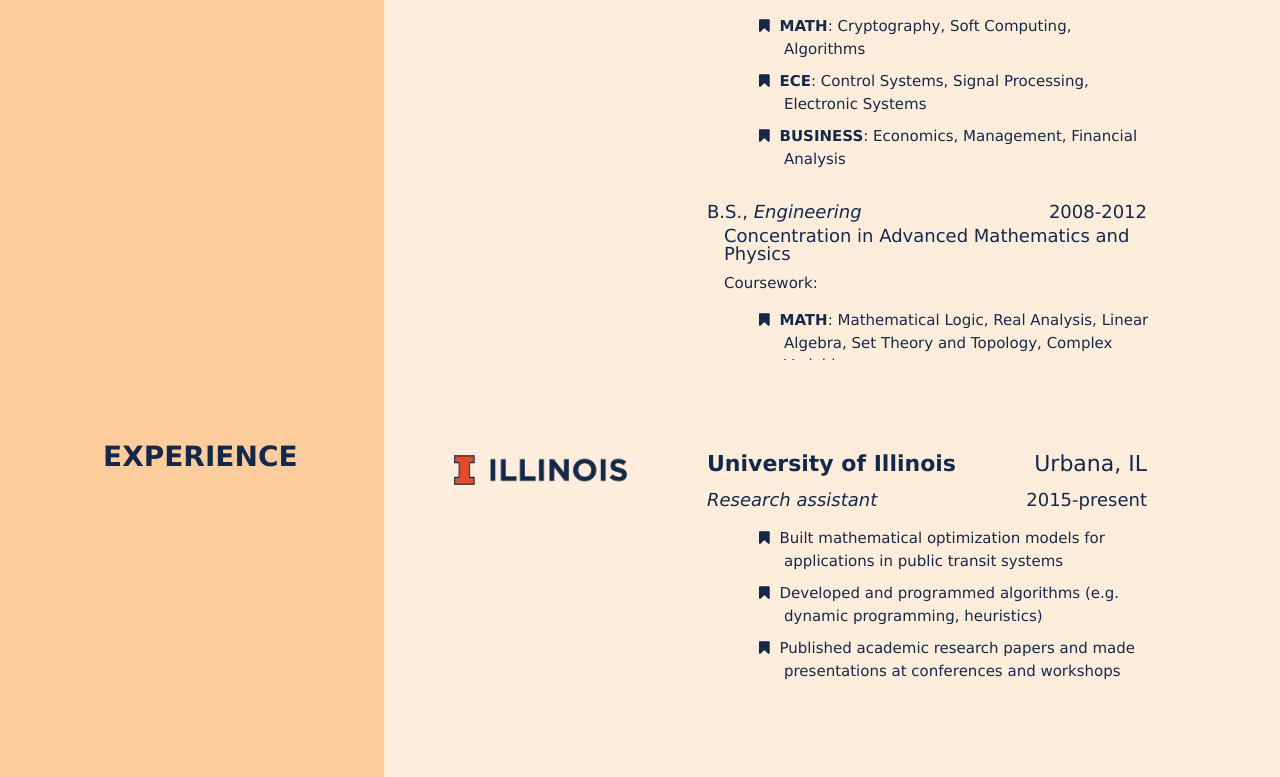
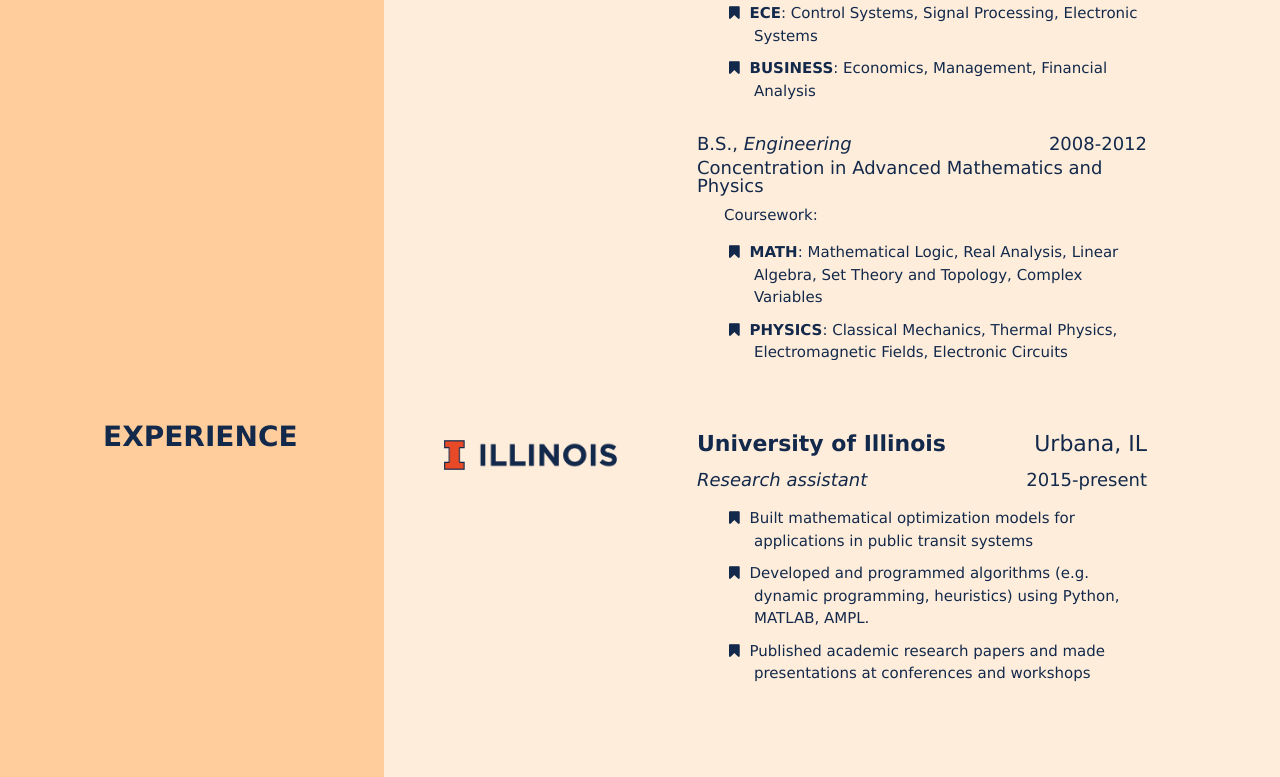
Before and after one commit to apetit12/Website, a plain HTML site: page education.htm in a window 1280 px wide. Shown: the part 820-1597 px from the top of the page. Drawn offline with Linux system fonts and the light colour scheme.

Commit message:
edited about tab content and layout

```diff
--- a/css/EducationStyle.css
+++ b/css/EducationStyle.css
@@ -52,9 +52,9 @@ img {
 }
 
 .education-content {
-  padding-left: 310px;
+  padding-left: 300px;
   padding-right: 120px;
-  padding-top: 30px;
+  padding-top: 10px;
 }
 
 .education-course {
@@ -66,7 +66,7 @@ img {
 .education-coursework {
   font-size: 15px;
   padding-top: 10px;
-  padding-left: 20px;
+  padding-left: 30px;
 }
 
 .education-coursework-list {
@@ -79,7 +79,7 @@ img {
 
 .education-coursework-list li {
   margin-bottom: 10px;
-  padding-left: 40px;
+  padding-left: 20px;
 }
 
 .education-coursework-list li:before {
@@ -94,7 +94,7 @@ img {
 
 /* Create two unequal columns that floats next to each other */
 .education-div-title{
-  margin-top: 80px;
+  margin-top: 50px;
   margin-left: 90px;
   font-size: 28px;
 }
@@ -133,8 +133,8 @@ img {
 
 .education-right img {
   float: left;
-  padding-top: 90px;
-  padding-left: 60px;
+  padding-top: 70px;
+  padding-left: 50px;
 }
 
 /* Clear floats after the columns */
@@ -175,3 +175,14 @@ img {
   background-color: transparent;
   text-decoration: none;
 }
+
+.experience-column {
+    box-sizing: border-box;
+    float: left;
+    padding: 10px;
+    height: 1020px; /* Should be removed. Only for demonstration */
+}
+
+.presentation-degree-concentration {
+  padding-left: 3px;
+}
--- a/css/GeneralStyle.css
+++ b/css/GeneralStyle.css
@@ -148,7 +148,7 @@ p
 .experience-right img {
   float: left;
   padding-top: 85px;
-  padding-left: 60px;
+  padding-left: 50px;
 }
 
 /* Clear floats after the columns */
@@ -160,10 +160,6 @@ p
 
 .experience-content {
   padding-left: 370px;
-}
-
-.presentation-degree-concentration {
-  padding-left: 20px;
 }
 
 .presentation-medias {
--- a/education.htm
+++ b/education.htm
@@ -55,9 +55,8 @@
 						<p class="presentation-university"> <a class="homepage" href="https://cee.illinois.edu/" target="_blank"> <b>University of Illinois</b></a> <span style="float:right;">Urbana, IL</span></p>
 					</div>
 					<p class="presentation-degree"> Ph.D., <i>Transportation Engineering</i> <span style="float:right;">2015-2020</span></p>
-					<p class="education-coursework"> Thesis title: </p>
 					<ul class="education-coursework-list">
-						<li class="education-course"> Bus service design and schedule control </li>
+						<li class="education-course"> Thesis title: "Bus service design and schedule control" </li>
 					</ul>
 
 					<p class="presentation-degree"> M.S., <i>Civil Engineering</i> <span style="float:right;">2013-2014</span></p>
@@ -99,11 +98,11 @@
 
 	<div class="presentation-container">
 		<div class="experience-row">
-			<div class="experience-column experience-left">
-				<p class="experience-title"><b>EXPERIENCE</b></p>
+			<div class="experience-column education-left">
+				<p class="education-div-title"><b>EXPERIENCE</b></p>
 			</div>
 
-			<div class="experience-column experience-right">
+			<div class="experience-column education-right">
 				<img src="images/Illinois.png" alt="Preview non available" height="30">
 				<div class="education-content">
 					<div class="education-title">
@@ -112,7 +111,7 @@
 					<p class="presentation-degree"> <i>Research assistant</i> <span style="float:right;">2015-present</span></p>
 					<ul class="education-coursework-list">
 						<li class="education-course"> Built mathematical optimization models for applications in public transit systems </li>
-						<li class="education-course"> Developed and programmed algorithms (e.g. dynamic programming, heuristics) </li>
+						<li class="education-course"> Developed and programmed algorithms (e.g. dynamic programming, heuristics) using Python, MATLAB, AMPL.</li>
 						<li class="education-course"> Published academic research papers and made presentations at conferences and workshops </li>
 					</ul>
 				</div>
@@ -138,7 +137,7 @@
 					<p class="presentation-degree"> <i>Fund management intern</i> <span style="float:right;">2013</span></p>
 					<ul class="education-coursework-list">
 						<li class="education-course"> Assisted in the portfolio management optimization </li>
-						<li class="education-course"> Streamlined the portfolio summary process through VBA coding </li>
+						<li class="education-course"> Streamlined the portfolio summary process using VBA </li>
 						<li class="education-course"> Developed a newsletter for both internal and external communication </li>
 					</ul>
 				</div>
```
Also changed, not shown: 1 other file.
